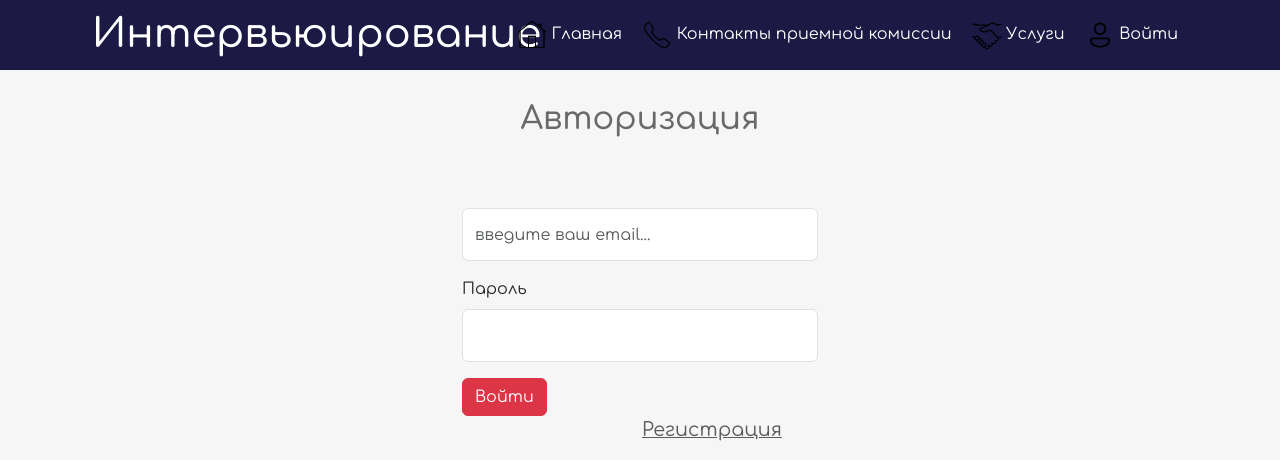
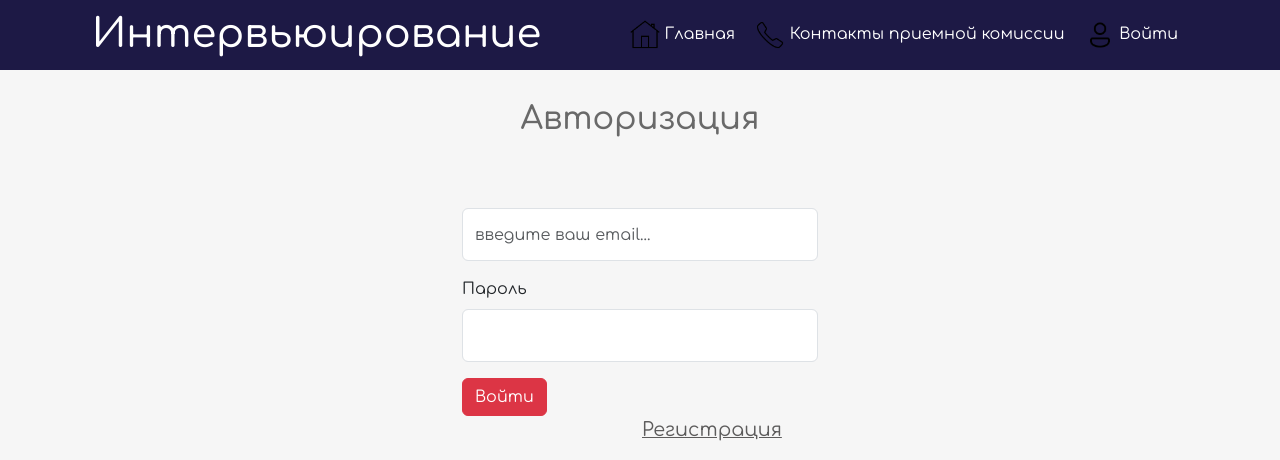
Before and after one commit to kiryalemeshev/DiplomWeb, a PHP site: page /DiplomWeb/log.php in a window 1280 px wide. Shown: the top 460 px of the page. Run offline with PHP 8.4, Linux system fonts and the light colour scheme.

Commit message:
hide uslugi in main header

```diff
--- a/app/include/header.php
+++ b/app/include/header.php
@@ -15,10 +15,10 @@
                             <img src="assets/icons/mobile.png" alt="Контакты приемной комиссии" style="width: 30px; height: 30px;" />
                             Контакты приемной комиссии
                         </a></li>
-                    <li><a href="#">
-                            <img src="assets/icons/usluga.png" alt="Контакты приемной комиссии" style="width: 30px; height: 30px;" />
-                            Услуги
-                        </a></li>
+<!--                    <li><a href="#">-->
+<!--                            <img src="assets/icons/usluga.png" alt="Контакты приемной комиссии" style="width: 30px; height: 30px;" />-->
+<!--                            Услуги-->
+<!--                        </a></li>-->
                     <li>
                         <?php if (isset($_SESSION['id'])): ?>
                             <a href="#">
```
